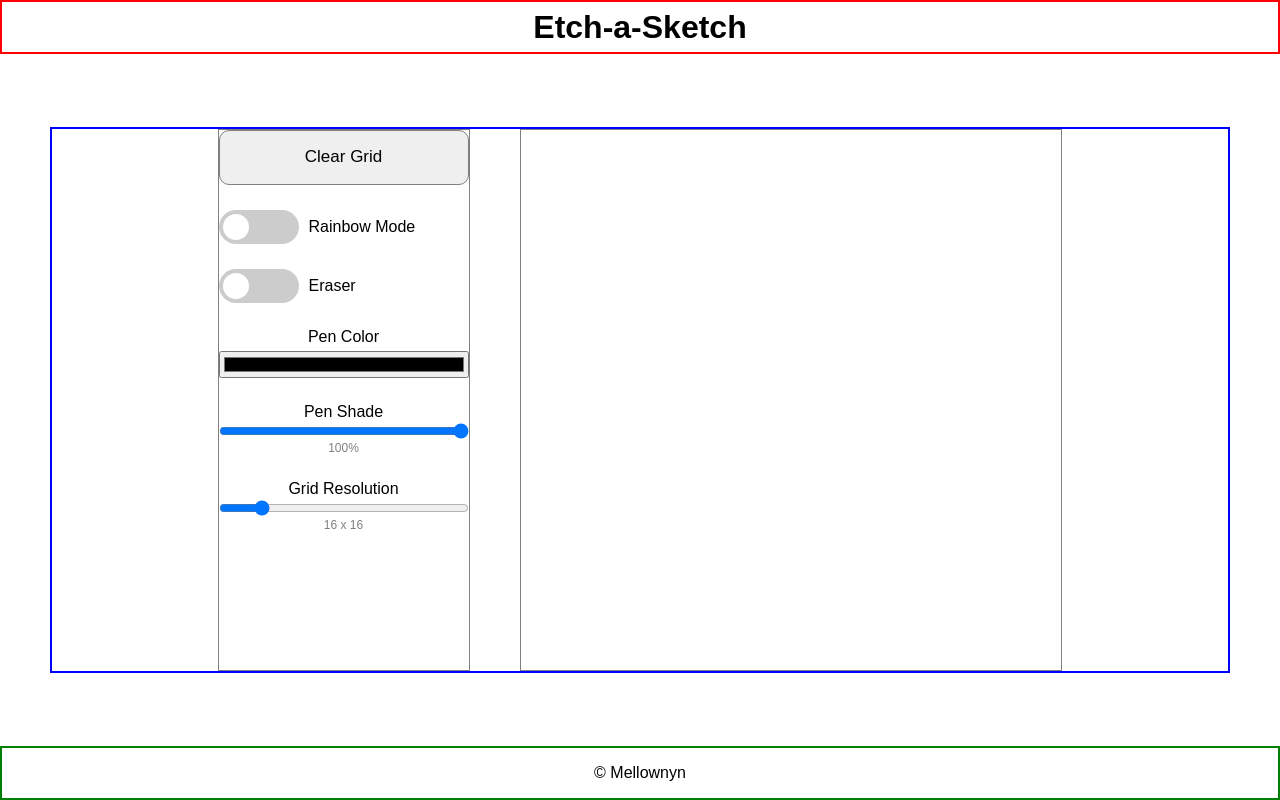
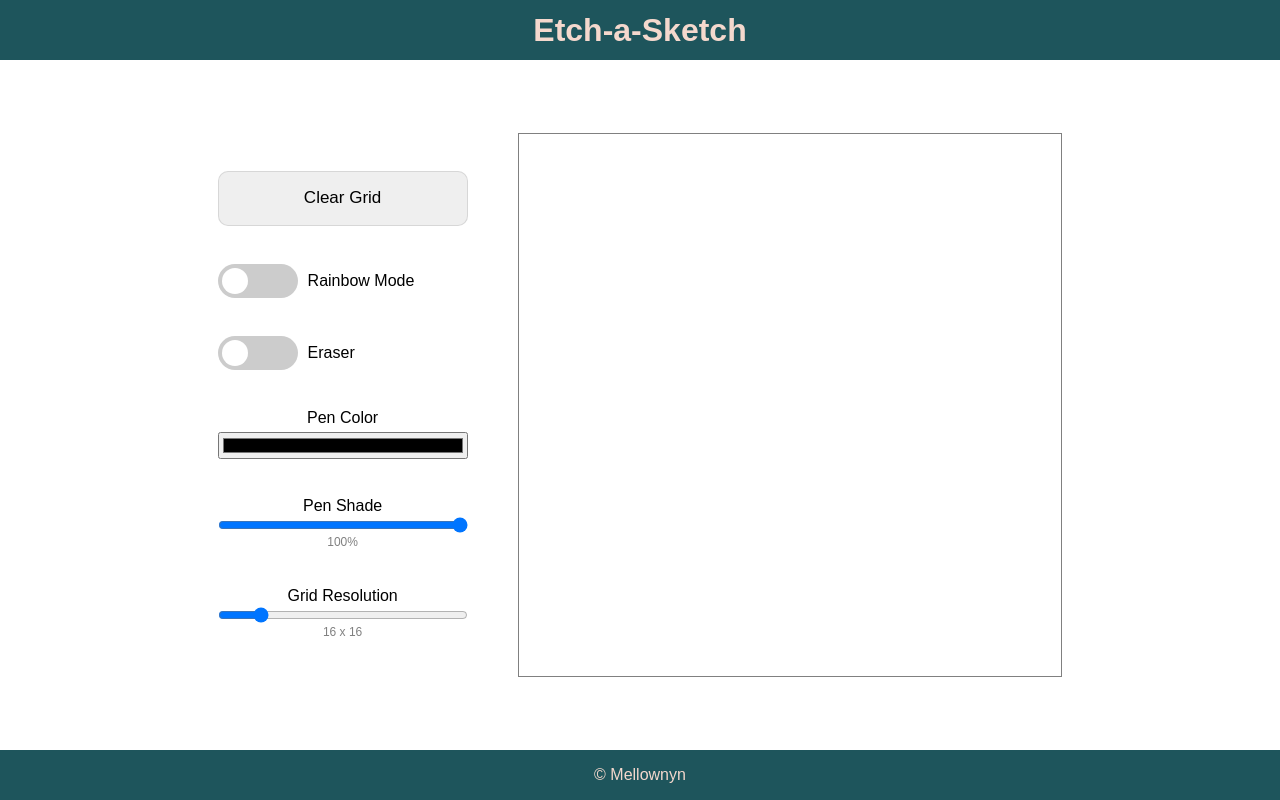
Before and after one commit to mellownin/etch-a-sketch, a plain HTML site: page index.html in a window 1280 px wide. Drawn offline with Linux system fonts and the light colour scheme.

Commit message:
Adds initial styling and color theme

```diff
--- a/css-styles.css
+++ b/css-styles.css
@@ -20,17 +20,17 @@ div.page-container {
 
 div.page-header {
     display: flex;
-    height: 50px;
+    min-height: 60px;
     align-items: center;
     justify-content: center;
-    border: 2px solid red;
+    background-color: rgb(30, 85, 92);
+    color: rgb(244,216,205);
     margin-bottom: auto;
 }
 
 div.page-content {
     display: flex;
     flex-flow: wrap-reverse;
-    border: 2px solid blue;
     margin: 0 50px;
     justify-content: center;
     justify-self: center;
@@ -41,16 +41,14 @@ div.page-content {
 div.page-content div.control-panel {
     display: flex;
     flex-flow: column wrap;
-    border: 1px solid gray;
     align-content: center;
-    justify-content: flex-start;
-    gap: 25px;
+    justify-content: space-evenly;
 }
 
 div.page-content div.control-panel button.control-button {
     display: flex;
     flex-flow: column wrap;
-    border: 1px solid gray;
+    border: 1px solid rgba(214, 214, 214, 0.904);
     border-radius: 10px;
     height: 55px;
     width: 250px;
@@ -60,8 +58,11 @@ div.page-content div.control-panel button.control-button {
 }
 
 div.page-content div.control-panel button.control-button.hover {
-    background-color: aqua;
+    background-color: rgb(111, 26, 7);
+    color: rgb(244,216,205);
     transform: scale(1.02);
+    font-weight: bolder;
+    transition: 0.2s;
 }
 
 div.flip-switch-container {
@@ -116,11 +117,11 @@ span.switch-slider:before {
 }
 
 div.flip-switch-container label.switch input:checked + span.switch-slider {
-    background-color: #2196F3;
+    background-color: rgb(162, 103, 105);
 }
 
 input:focus + span.switch-slider {
-    box-shadow: 0 0 1px #2196F3;
+    box-shadow: 0 0 1px rgb(162, 103, 105);
 }
 
 input:checked + span.switch-slider:before {
@@ -194,5 +195,6 @@ div.page-footer {
     justify-content: center;
     align-items: center;
     min-height: 50px;
-    border: 2px solid green;
+    background-color: rgb(30, 85, 92);
+    color: rgb(244,216,205);
 }
```
